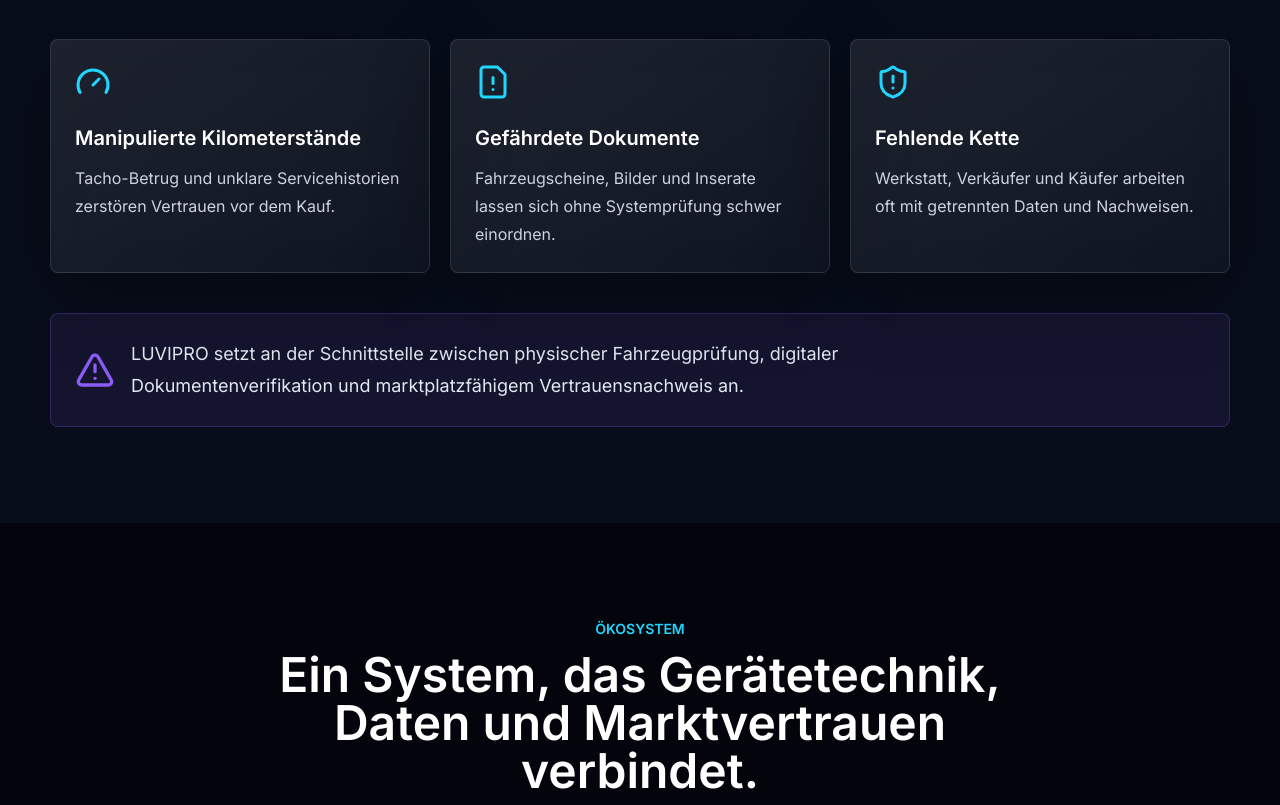
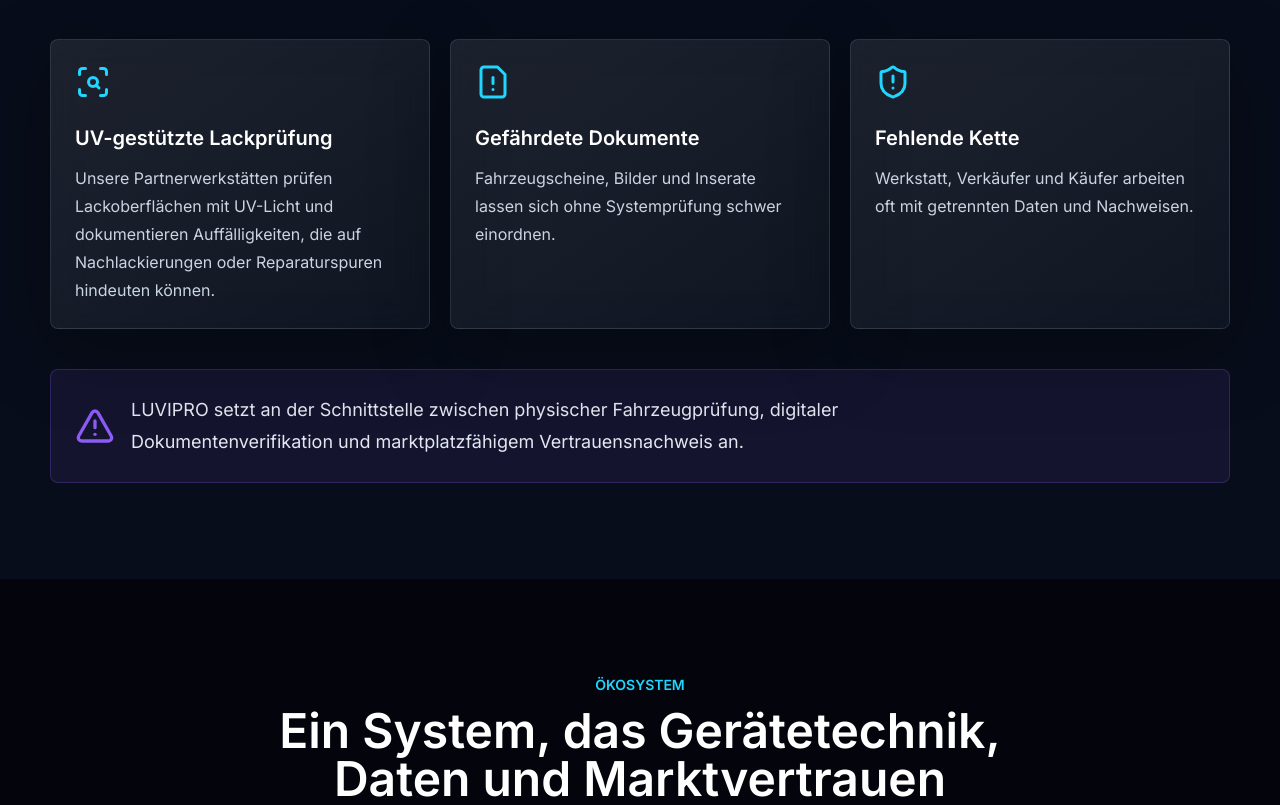
Before and after one commit to Diaa6969/luvipro-website, a Next.js app: page / in a window 1280 px wide. Shown: the part 1220-2025 px from the top of the page. Built offline with nearby package versions, Linux system fonts and the light colour scheme.

Commit message:
Replace mileage manipulation card with UV paint inspection service

```diff
--- a/src/components/sections/problem.tsx
+++ b/src/components/sections/problem.tsx
@@ -1,12 +1,12 @@
-import { AlertTriangle, FileWarning, Gauge, ShieldAlert } from "lucide-react";
+import { AlertTriangle, FileWarning, ScanSearch, ShieldAlert } from "lucide-react";
 import { Reveal } from "@/components/ui/reveal";
 import { SectionHeading } from "@/components/ui/section-heading";
 
 const problems = [
   {
-    icon: Gauge,
-    title: "Manipulierte Kilometerstände",
-    text: "Tacho-Betrug und unklare Servicehistorien zerstören Vertrauen vor dem Kauf.",
+    icon: ScanSearch,
+    title: "UV-gestützte Lackprüfung",
+    text: "Unsere Partnerwerkstätten prüfen Lackoberflächen mit UV-Licht und dokumentieren Auffälligkeiten, die auf Nachlackierungen oder Reparaturspuren hindeuten können.",
   },
   {
     icon: FileWarning,
```
